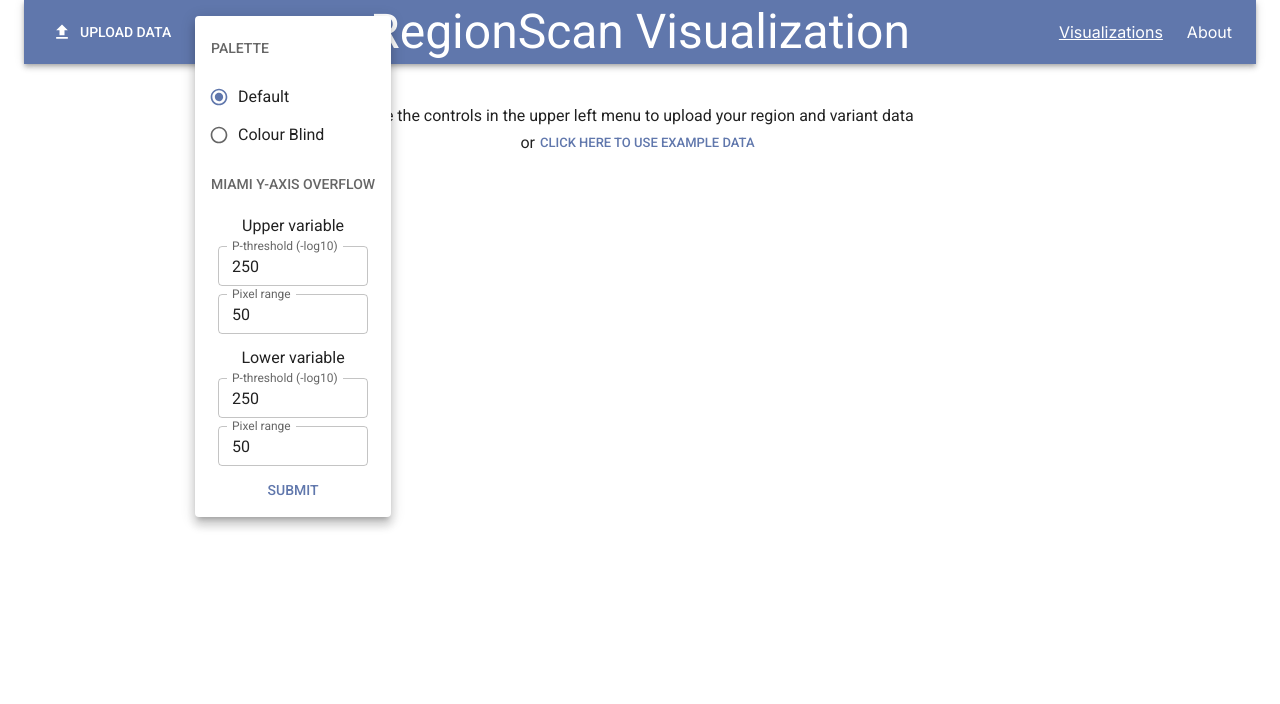
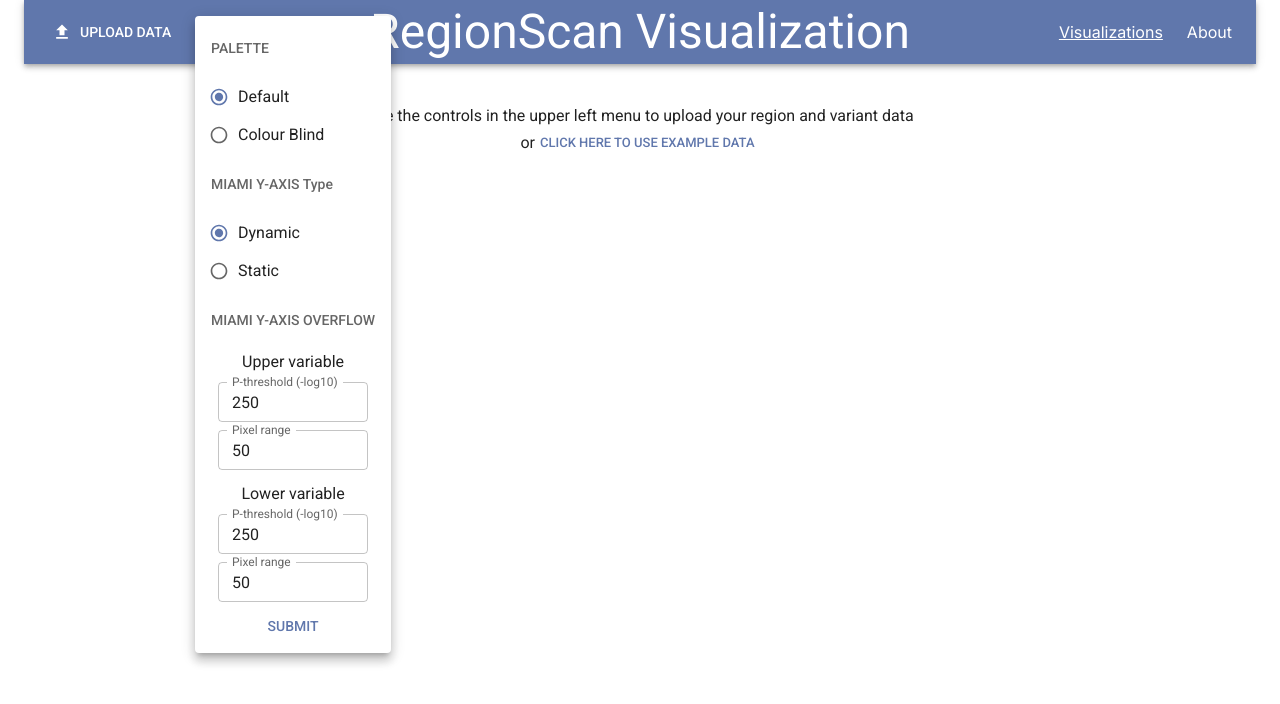
Before and after one commit to BullLab-Lunenfeld/region-scan-dashboard, a Next.js app in the folder next/region-scan-dashboard/: page /visualization in a window 1280 px wide. Both pictures are taken after a click on the button 215 px from the left and 32 px from the top of the page. Shown: the top 704 px of the page. Built offline with nearby package versions, Linux system fonts and the light colour scheme; what @mui/material-nextjs would draw is missing.

Commit message:
add support for static y axes

```diff
--- a/next/region-scan-dashboard/src/components/AppContainer.tsx
+++ b/next/region-scan-dashboard/src/components/AppContainer.tsx
@@ -32,11 +32,15 @@ export const transformPLog10 = (pval: number) => -Math.log10(pval);
 export const transformPLog10Log10 = (pval: number) =>
   Math.log10(-Math.log10(pval));
 
+export type MiamiYType = "dynamic" | "static";
+
 interface VisualizationDataContext {
+  miamiYType: MiamiYType;
   overflows: OverflowScaleSettings;
   palette: readonly string[];
   regionData: RegionResult[];
   regionVariantData: VariantResult[];
+  setMiamiYType: (type: MiamiYType) => void;
   setOverflows: (data: OverflowScaleSettings) => void;
   setPalette: (palette: readonly string[]) => void;
   setRegionData: (data: RegionResult[]) => void;
@@ -71,10 +75,13 @@ const DEFAULT_OVERFLOWS = {
 
 export const VisualizationDataContext = createContext<VisualizationDataContext>(
   {
+    miamiYType: "dynamic",
+    overflows: DEFAULT_OVERFLOWS,
     palette: schemeTableau10,
     transformPValue: () => 0,
     regionData: [],
     regionVariantData: [],
+    setMiamiYType: () => null,
     setOverflows: () => null,
     setPalette: () => null,
     setTransformPValue: () => null,
@@ -82,11 +89,12 @@ export const VisualizationDataContext = createContext<VisualizationDataContext>(
     setRegionData: () => null,
     setRegionVariantData: () => null,
     thresholds: DEFAULT_THRESHOLDS,
-    overflows: DEFAULT_OVERFLOWS,
   },
 );
 
 const AppContainer: React.FC<AppContainerProps> = ({ children }) => {
+  const [miamiYType, setMiamiYType] = useState<MiamiYType>("dynamic");
+
   const [palette, setPalette] = useState<readonly string[]>(schemeTableau10);
   const [transformPValue, setTransformPValue] = useState<
     (pval: number) => number
@@ -107,10 +115,12 @@ const AppContainer: React.FC<AppContainerProps> = ({ children }) => {
   return (
     <VisualizationDataContext.Provider
       value={{
+        miamiYType,
         overflows,
         palette,
         regionData,
         regionVariantData,
+        setMiamiYType,
         setOverflows,
         setPalette,
         setRegionData,
--- a/next/region-scan-dashboard/src/components/Header.tsx
+++ b/next/region-scan-dashboard/src/components/Header.tsx
@@ -20,7 +20,7 @@ import { schemeTableau10 } from "d3-scale-chromatic";
 import { Settings, Upload } from "@mui/icons-material";
 import { usePathname } from "next/navigation";
 import NavLink from "./NavLink";
-import { VisualizationDataContext } from "./AppContainer";
+import { MiamiYType, VisualizationDataContext } from "./AppContainer";
 import LoadingOverlay from "./LoadingOverlay";
 import ValidationModal from "./ValidationModal";
 import { UploadButtonMulti } from "./UploadButton";
@@ -326,9 +326,14 @@ const UploadDataDropdown: React.FC<UploadDataDropdownProps> = ({
 const SettingsDropdown: React.FC = () => {
   const [anchorEl, setAnchorEl] = React.useState<null | HTMLElement>(null);
 
-  const { overflows, setOverflows, palette, setPalette } = useContext(
-    VisualizationDataContext,
-  );
+  const {
+    miamiYType,
+    setMiamiYType,
+    overflows,
+    setOverflows,
+    palette,
+    setPalette,
+  } = useContext(VisualizationDataContext);
   const [upperPThresh, setUpperPThresh] = useState(overflows.upper.pThresh);
   const [lowerPThresh, setLowerPThresh] = useState(overflows.lower.pThresh);
   const [upperRange, setUpperRange] = useState(overflows.upper.range);
@@ -396,6 +401,27 @@ const SettingsDropdown: React.FC = () => {
               value="color-blind"
               control={<Radio size="small" />}
               label="Colour Blind"
+            />
+          </RadioGroup>
+        </MenuItem>
+        <ListSubheader>MIAMI Y-AXIS Type</ListSubheader>
+        <MenuItem>
+          <RadioGroup
+            onChange={(e) => {
+              setMiamiYType(e.currentTarget.value as MiamiYType);
+            }}
+          >
+            <FormControlLabel
+              checked={miamiYType === "dynamic"}
+              value={"dynamic"}
+              control={<Radio size="small" />}
+              label="Dynamic"
+            />
+            <FormControlLabel
+              checked={miamiYType === "static"}
+              value="static"
+              control={<Radio size="small" />}
+              label="Static"
             />
           </RadioGroup>
         </MenuItem>
--- a/next/region-scan-dashboard/src/components/MiamiPlot.tsx
+++ b/next/region-scan-dashboard/src/components/MiamiPlot.tsx
@@ -3,7 +3,7 @@
 import React, { useContext, useEffect, useMemo, useState } from "react";
 import "d3-transition"; // must be imported before selection
 import { symbolDiamond, symbol, line } from "d3-shape";
-import { cumsum, extent, sum, ticks } from "d3-array";
+import { cumsum, extent, max, min, sum, ticks } from "d3-array";
 import { axisBottom, axisLeft } from "d3-axis";
 import { brushX, D3BrushEvent } from "d3-brush";
 import { format } from "d3-format";
@@ -16,6 +16,7 @@ import {
 import { BaseType, select, selectAll, Selection } from "d3-selection";
 import { Box } from "@mui/material";
 import {
+  MiamiYType,
   OverflowScaleSettings,
   VisualizationDataContext,
 } from "./AppContainer";
@@ -45,6 +46,10 @@ const getVariantOrRegionLocation = (datum: VariantResult | RegionResult) => {
   } else {
     return datum.bp;
   }
+};
+
+type TransformedData = {
+  [Property in keyof RegionResult | keyof VariantResult]: number;
 };
 
 const showMiamiTooltip = (
@@ -132,6 +137,7 @@ const buildChart = (
   width: number,
   transformPval: (pval: number) => number,
   yOverflowSettings: OverflowScaleSettings,
+  yAxisType: MiamiYType,
   selectedRegionDetailData?: SelectedRegionDetailData,
 ) => {
   const topThresh = transformPval(_topThresh);
@@ -178,19 +184,29 @@ const buildChart = (
         !!new Set(Object.keys(d)).intersection(new Set([topCol, bottomCol]))
           .size,
     )
-    .map((d) =>
+    .map(
+      (d) =>
         Object.fromEntries(
           getEntries(d)
             .filter(([, v]) => !!v)
-          .map(([k, v]) => {
+            .map(
+              ([k, v]: [keyof RegionResult | keyof VariantResult, number]) => {
                 if ([topCol, bottomCol].includes(k)) {
                   return [k, transformPval(v)];
                 } else {
                   return [k, v];
                 }
-          }),
+              },
             ),
-    ) as unknown as (RegionResult | VariantResult)[];
+        ) as TransformedData,
+    );
+
+  const maxP = max(
+    transformedData.flatMap((d) => [
+      getPVal(topCol, d) as number,
+      getPVal(bottomCol, d) as number,
+    ]),
+  ) as number;
 
   const circleRadius = circleWidthScale(transformedData.length);
 
@@ -276,16 +292,20 @@ const buildChart = (
     .domain(
       hasUpperY1Scale
         ? [
-            ...(extent(
-              yScale1DataUpper.map((d) => getPVal(topCol, d)) as number[],
-            ).reverse() as [number, number]),
+            yAxisType === "dynamic"
+              ? (max(yScale1DataUpper, (d) => getPVal(topCol, d)) as number)
+              : maxP,
+            min(yScale1DataUpper, (d) => getPVal(topCol, d)) as number,
             ...(extent(
               yScale0DataUpper.map((d) => getPVal(topCol, d)) as number[],
             ).reverse() as [number, number]),
           ]
-        : (extent(
-            yScale0DataUpper.map((d) => getPVal(topCol, d)) as number[],
-          ).reverse() as [number, number]),
+        : [
+            yAxisType === "dynamic"
+              ? (max(yScale0DataUpper, (d) => getPVal(topCol, d)) as number)
+              : maxP,
+            min(yScale0DataUpper, (d) => getPVal(topCol, d)) as number,
+          ],
     );
 
   const yScale0DataLower = lowerData.filter(
@@ -315,13 +335,18 @@ const buildChart = (
             ...(extent(
               yScale0DataLower.map((d) => getPVal(bottomCol, d)) as number[],
             ) as [number, number]),
-            ...(extent(
-              yScale1DataLower.map((d) => getPVal(bottomCol, d)) as number[],
-            ) as [number, number]),
+
+            min(yScale1DataLower, (d) => getPVal(bottomCol, d)) as number,
+            yAxisType === "dynamic"
+              ? (max(yScale1DataLower, (d) => getPVal(bottomCol, d)) as number)
+              : maxP,
           ]
-        : (extent(
-            yScale0DataLower.map((d) => getPVal(bottomCol, d)) as number[],
-          ) as [number, number]),
+        : [
+            min(yScale0DataLower, (d) => getPVal(bottomCol, d)) as number,
+            yAxisType === "dynamic"
+              ? (max(yScale0DataLower, (d) => getPVal(bottomCol, d)) as number)
+              : maxP,
+          ],
     );
 
   const svg = select(selector)
@@ -391,9 +416,9 @@ const buildChart = (
     ...(yscaleUpper.range().slice(0, 2) as [number, number]),
   );
 
-  // We have single y scales with potentially multiple domain/ranges
-  // So we'll create separate axis for them b/c we want a gap between them
-  // For exports, this needs to be a true gap and not something papered over.
+  // We have single y scales with potentially multiple domains/ranges from overflow
+  // So we'll create separate axos for them b/c we want a gap between them
+  // For exports, this needs to be a true gap and not something papered over with a rect.
   // We do this by creating dummy scales to pass to the axis constructor as needed.
   const yAxisUpper0 = axisLeft(
     scaleLinear()
@@ -911,6 +936,7 @@ const MiamiPlot: React.FC<MiamiPlotProps> = ({
   }, []);
 
   const {
+    miamiYType: yAxisType,
     overflows,
     thresholds: { miamiTop: topThresh, miamiBottom: bottomThresh },
     transformPValue,
@@ -934,6 +960,7 @@ const MiamiPlot: React.FC<MiamiPlotProps> = ({
           _width,
           transformPValue,
           overflows,
+          yAxisType,
           selectedRegionDetailData,
         ),
       ).finally(() => setLoading(false));
@@ -955,6 +982,7 @@ const MiamiPlot: React.FC<MiamiPlotProps> = ({
     renderFlag,
     _width,
     transformPValue,
+    yAxisType,
   ]);
 
   return (
--- a/next/region-scan-dashboard/src/components/QQPlot.tsx
+++ b/next/region-scan-dashboard/src/components/QQPlot.tsx
@@ -281,7 +281,6 @@ const QQPlot: React.FC<QQPlotProps> = ({
   const { anchorEl, handlePopoverOpen } = useDownloadPlot();
 
   const pvals = useMemo(() => {
-    console.log("recomputing ps");
     const ps = getPs(regionData, variables).concat(
       getPs(variantData, variables),
     );
@@ -300,7 +299,6 @@ const QQPlot: React.FC<QQPlotProps> = ({
       const grouped = groups(pvals, (p) => p.pValType);
 
       const pvalRefs = {} as PvalRef;
-      console.log("recomputing RVs");
 
       for (let i = 0; i < grouped.length; i++) {
         const [key, vals] = grouped[i];
```
Also changed, not shown: next/region-scan-dashboard/src/app/visualization/page.tsx (+8 -3 lines). Lines whose indentation alone changed are shown as unchanged.
